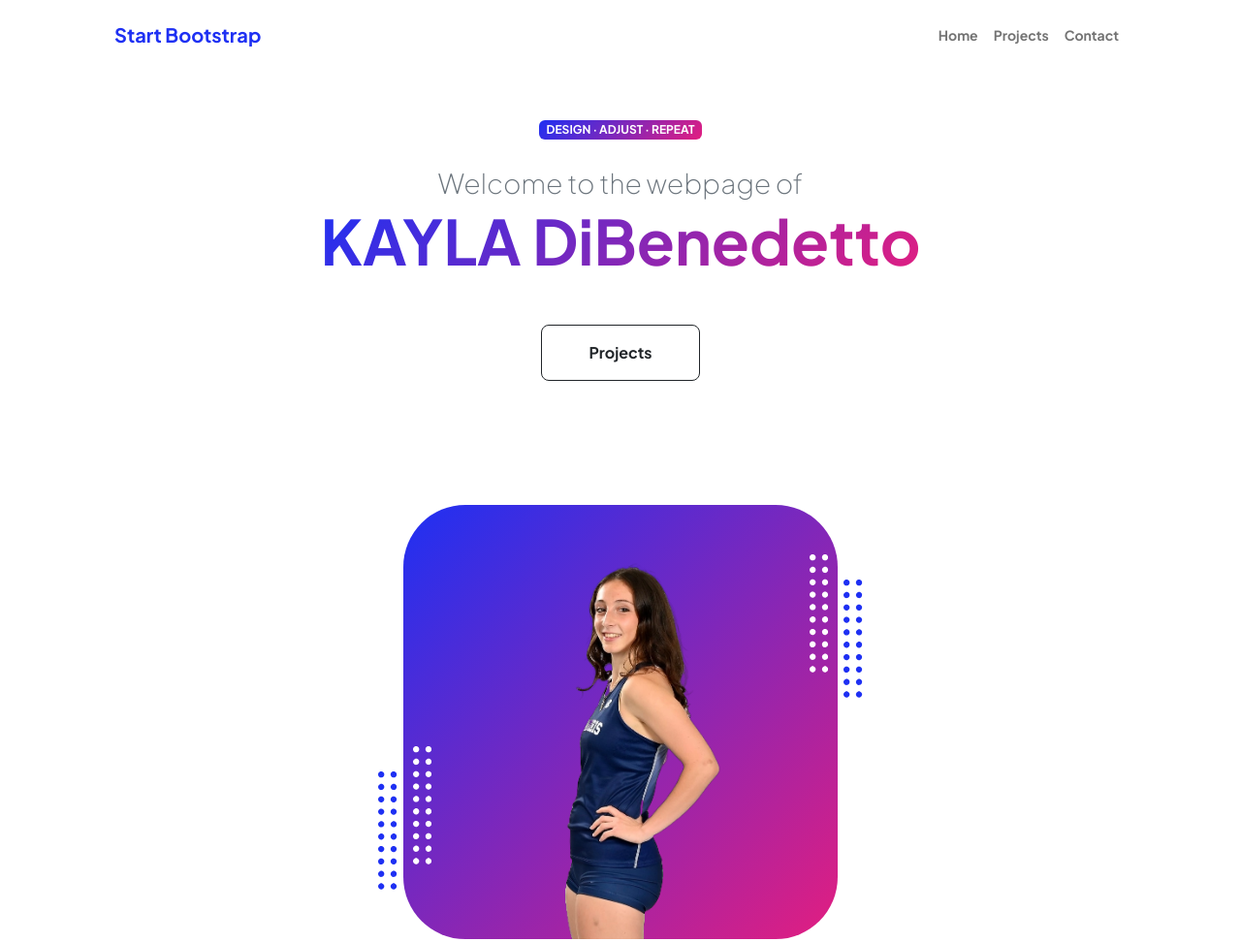
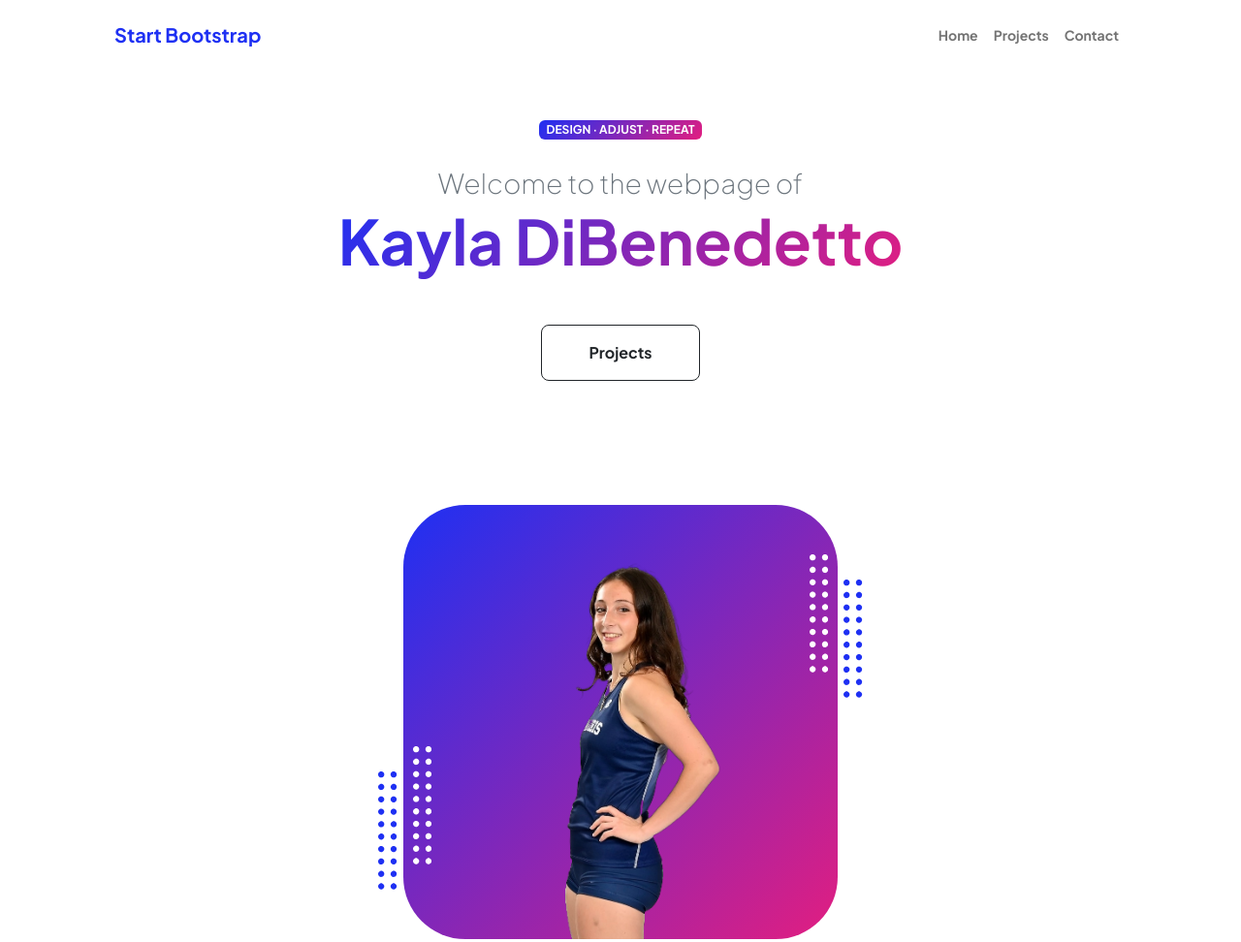
Before and after one commit to kdibenedetto2/kayladibenedetto, a plain HTML site: page index.html in a window 1280 px wide. Shown: the top 972 px of the page at 97% size. Drawn offline with nearby package versions, Linux system fonts and the light colour scheme.

Commit message:
changing my name back bc it looked goofy

```diff
--- a/index.html
+++ b/index.html
@@ -43,7 +43,7 @@
                             <div class="text-center text-xxl-start">
                                 <div class="badge bg-gradient-primary-to-secondary text-white mb-4"><div class="text-uppercase">Design &middot; Adjust &middot; Repeat</div></div>
                                 <div class="fs-3 fw-light text-muted">Welcome to the webpage of</div>
-                                <h1 class="display-3 fw-bolder mb-5"><span class="text-gradient d-inline">KAYLA DiBenedetto</span></h1>
+                                <h1 class="display-3 fw-bolder mb-5"><span class="text-gradient d-inline">Kayla DiBenedetto</span></h1>
                                 <div class="d-grid gap-3 d-sm-flex justify-content-sm-center justify-content-xxl-start mb-3">
                                    <!-- <a class="btn btn-primary btn-lg px-5 py-3 me-sm-3 fs-6 fw-bolder" href="resume.html">Resume</a> -->
                                     <a class="btn btn-outline-dark btn-lg px-5 py-3 fs-6 fw-bolder" href="projects.html">Projects</a>
```
